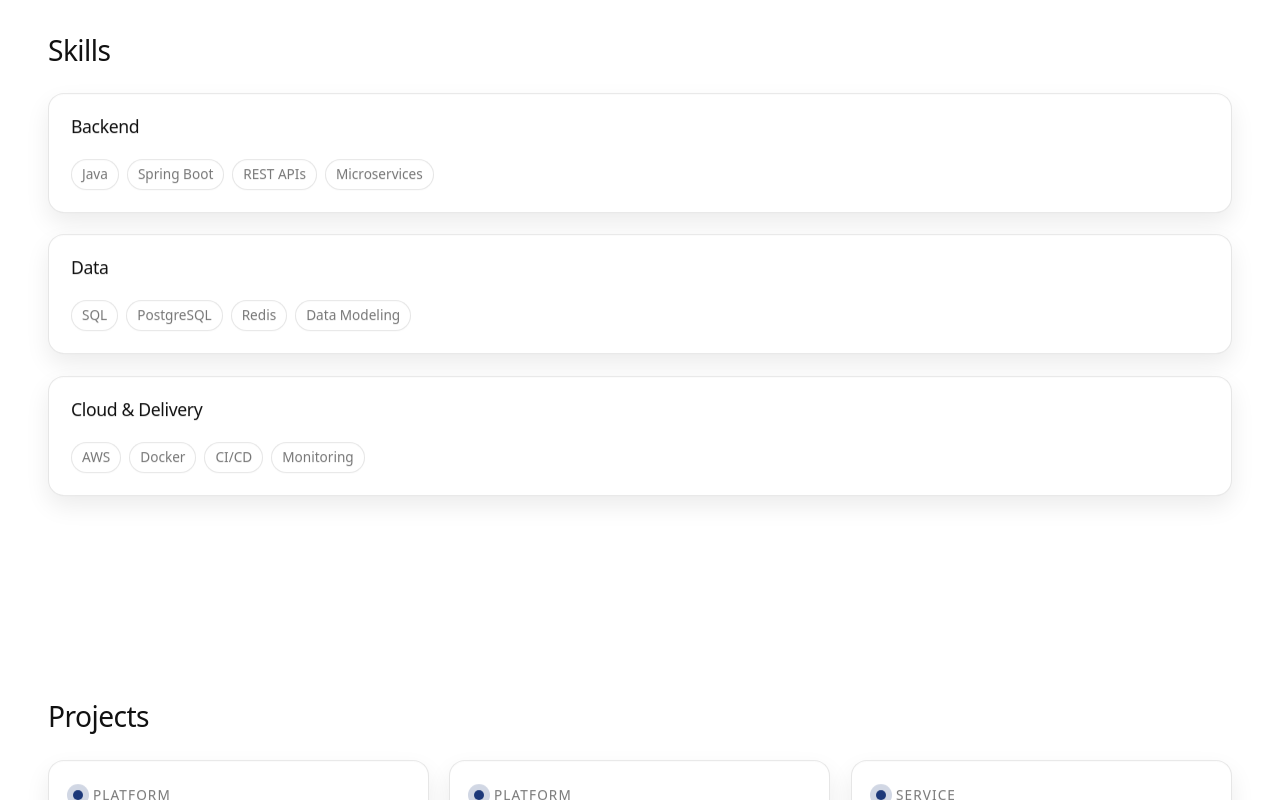
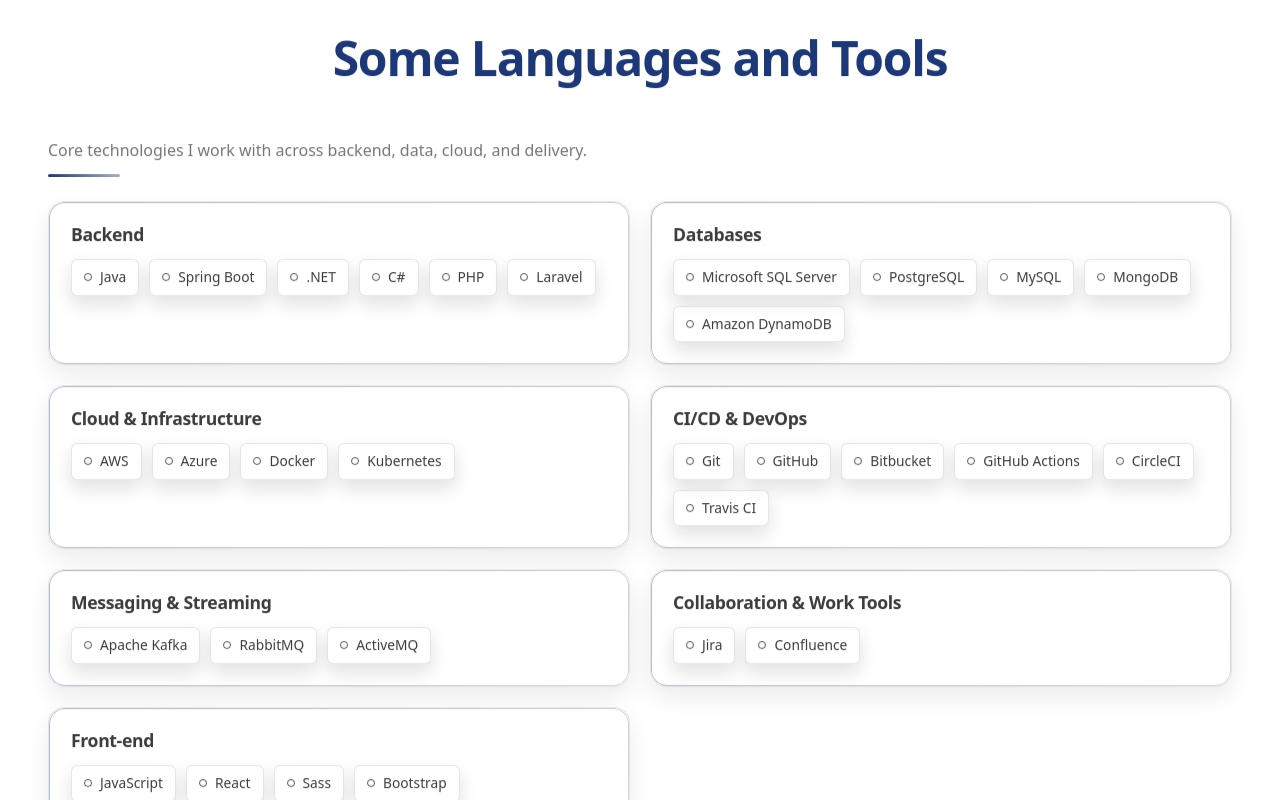
Before and after one commit to tienhuynh-tn/portfolio-tienhuynh-tn, a React (Vite) app: page / in a window 1280 px wide. Shown: the part 1380-2180 px from the top of the page. Built offline with nearby package versions, Linux system fonts and the light colour scheme.

Commit message:
refactor(skills): align Skills section with existing design system

```diff
--- a/src/sections/Skills.tsx
+++ b/src/sections/Skills.tsx
@@ -1,18 +1,47 @@
 import Section from '../components/layout/Section'
 import useRevealOnScroll from '../hooks/useRevealOnScroll'
 
-const SKILL_GROUPS = [
+const SKILL_CATEGORIES = [
   {
     title: 'Backend',
-    skills: ['Java', 'Spring Boot', 'REST APIs', 'Microservices'],
+    skills: ['Java', 'Spring Boot', '.NET', 'C#', 'PHP', 'Laravel'],
   },
   {
-    title: 'Data',
-    skills: ['SQL', 'PostgreSQL', 'Redis', 'Data Modeling'],
+    title: 'Databases',
+    skills: [
+      'Microsoft SQL Server',
+      'PostgreSQL',
+      'MySQL',
+      'MongoDB',
+      'Amazon DynamoDB',
+    ],
   },
   {
-    title: 'Cloud & Delivery',
-    skills: ['AWS', 'Docker', 'CI/CD', 'Monitoring'],
+    title: 'Cloud & Infrastructure',
+    skills: ['AWS', 'Azure', 'Docker', 'Kubernetes'],
+  },
+  {
+    title: 'CI/CD & DevOps',
+    skills: [
+      'Git',
+      'GitHub',
+      'Bitbucket',
+      'GitHub Actions',
+      'CircleCI',
+      'Travis CI',
+    ],
+  },
+  {
+    title: 'Messaging & Streaming',
+    skills: ['Apache Kafka', 'RabbitMQ', 'ActiveMQ'],
+  },
+  {
+    title: 'Collaboration & Work Tools',
+    skills: ['Jira', 'Confluence'],
+  },
+  {
+    title: 'Front-end',
+    skills: ['JavaScript', 'React', 'Sass', 'Bootstrap'],
   },
 ]
 
@@ -20,24 +49,39 @@
   const revealRef = useRevealOnScroll<HTMLDivElement>()
 
   return (
-    <Section id="skills" title="Skills">
-      <div className="list" ref={revealRef}>
-        {SKILL_GROUPS.map((group, index) => (
+    <Section id="skills" className="skillsSection">
+      <div className="skillsBody" ref={revealRef}>
+        <h2 className="mb-8 text-center text-5xl font-bold tracking-tight text-[color:var(--primary)] reveal">
+          Some Languages and Tools
+        </h2>
+
+        <div className="skillsIntro reveal">
+          <p className="skillsSubtitle">
+            Core technologies I work with across backend, data, cloud, and
+            delivery.
+          </p>
+          <span className="skillsDivider" aria-hidden="true" />
+        </div>
+
+        <div className="skillsGrid">
+          {SKILL_CATEGORIES.map((group, index) => (
             <article
               key={group.title}
-            className="item reveal"
+              className="skillsGroup item reveal"
               style={{ ['--reveal-delay' as string]: `${index * 80}ms` }}
             >
               <h3 className="itemTitle">{group.title}</h3>
-            <div className="pillRow">
+              <ul className="skillsBadges" aria-label={`${group.title} skills`}>
                 {group.skills.map((skill) => (
-                <span key={skill} className="pill">
-                  {skill}
-                </span>
+                  <li key={skill} className="skillBadge">
+                    <span className="skillBadgeIcon" aria-hidden="true" />
+                    <span>{skill}</span>
+                  </li>
+                ))}
+              </ul>
+            </article>
           ))}
         </div>
-          </article>
-        ))}
       </div>
     </Section>
   )
--- a/src/styles/global.css
+++ b/src/styles/global.css
@@ -407,6 +407,116 @@
   background: var(--bg);
   color: var(--muted);
   font-size: 0.85rem;
+}
+
+.skillsSection {
+  background: transparent;
+}
+
+.skillsBody {
+  display: flex;
+  flex-direction: column;
+  gap: clamp(18px, 2vw, 24px);
+}
+
+.skillsIntro {
+  display: flex;
+  flex-direction: column;
+  gap: 12px;
+  max-width: 720px;
+}
+
+.skillsSubtitle {
+  color: var(--muted);
+}
+
+.skillsDivider {
+  width: 72px;
+  height: 3px;
+  border-radius: 999px;
+  background: linear-gradient(
+    90deg,
+    var(--primary),
+    color-mix(in srgb, var(--primary) 40%, transparent)
+  );
+}
+
+.skillsGrid {
+  display: grid;
+  gap: 20px;
+}
+
+.skillsGroup {
+  position: relative;
+  background: transparent;
+  border: 1px solid transparent;
+  border-radius: var(--radius-lg);
+  box-shadow: var(--shadow-card);
+  isolation: isolate;
+}
+
+.skillsGroup::before {
+  content: '';
+  position: absolute;
+  inset: 0;
+  border-radius: inherit;
+  padding: 1px;
+  background: linear-gradient(
+    135deg,
+    color-mix(in srgb, var(--primary) 38%, transparent),
+    color-mix(in srgb, var(--text) 18%, transparent)
+  );
+  -webkit-mask:
+    linear-gradient(#000 0 0) content-box,
+    linear-gradient(#000 0 0);
+  -webkit-mask-composite: xor;
+  mask:
+    linear-gradient(#000 0 0) content-box,
+    linear-gradient(#000 0 0);
+  mask-composite: exclude;
+  opacity: 0.92;
+  pointer-events: none;
+}
+
+.skillsGroup .itemTitle {
+  color: var(--text-strong);
+  font-size: 1.1rem;
+  font-weight: 600;
+}
+
+.skillsBadges {
+  display: flex;
+  flex-wrap: wrap;
+  gap: 10px;
+  margin: 0;
+  padding: 0;
+  list-style: none;
+}
+
+.skillBadge {
+  display: inline-flex;
+  align-items: center;
+  gap: 8px;
+  padding: 7px 12px;
+  border-radius: var(--radius-sm);
+  color: var(--text-strong);
+  font-size: 0.86rem;
+  font-weight: 500;
+  border: 1px solid var(--border);
+  background: color-mix(in srgb, var(--surface) 56%, transparent);
+  box-shadow: var(--shadow-soft);
+  transition: transform 0.18s var(--ease-out),
+    box-shadow 0.18s var(--ease-out),
+    border-color 0.18s var(--ease-out),
+    color 0.18s var(--ease-out);
+}
+
+.skillBadgeIcon {
+  width: 8px;
+  height: 8px;
+  border-radius: 999px;
+  border: 1px solid currentColor;
+  opacity: 0.85;
 }
 
 .badgeRow {
@@ -898,6 +1008,14 @@
 }
 
 @media (hover: hover) {
+  .skillBadge:hover {
+    transform: translateY(-2px);
+    color: var(--primary);
+    border-color: color-mix(in srgb, var(--primary) 55%, var(--border));
+    box-shadow: 0 0 0 1px color-mix(in srgb, var(--primary) 35%, transparent),
+      var(--shadow-soft);
+  }
+
   .aboutTag:hover,
   .aboutTag:focus-visible {
     color: var(--primary);
@@ -997,6 +1115,10 @@
   .contactGrid {
     grid-template-columns: minmax(0, 1fr) minmax(0, 1fr);
   }
+
+  .skillsGrid {
+    grid-template-columns: repeat(2, minmax(0, 1fr));
+  }
 }
 
 @media (max-width: 600px) {
```
Lines whose indentation alone changed are shown as unchanged.
